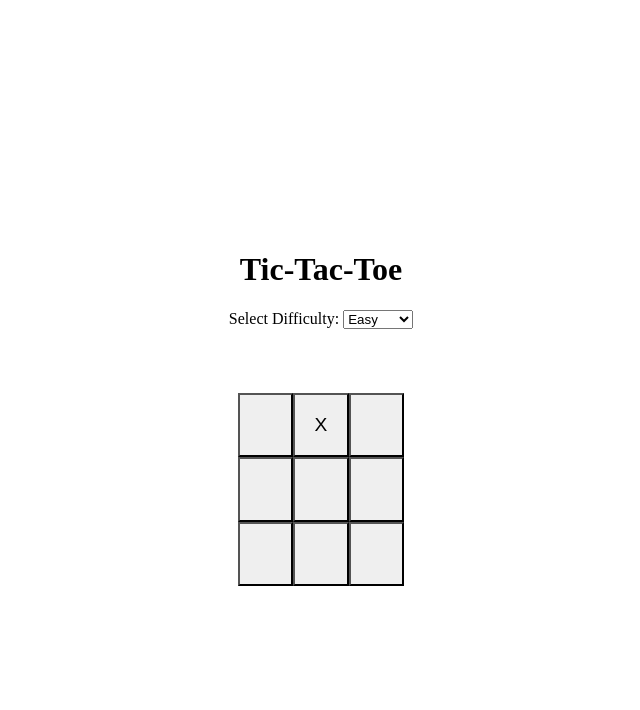
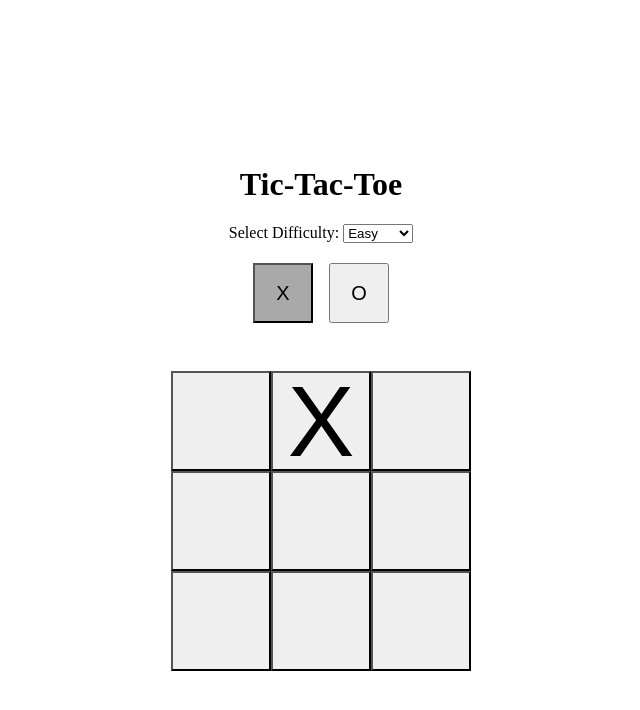
Before and after one commit to NathanElshaw/Indepth-Js, a plain HTML site: page Assignments/TicTacToe/index.html in a window 1280 px wide. Both pictures are taken after a click on the button 640 px from the left and 447 px from the top of the page. Shown: the whole page, without its empty margins (319-959 px from the left). Drawn offline with Linux system fonts and the light colour scheme.

Commit message:
Add most of Frontend

```diff
--- a/Assignments/TicTacToe/core.js
+++ b/Assignments/TicTacToe/core.js
@@ -1,12 +1,34 @@
 const gameBox = document.querySelectorAll("#gameBox");
+const markX = document.querySelector("#markX");
+const markO = document.querySelector("#markO");
+
+let mark = "X";
+let arr = [];
+markX.addEventListener("click", (event) => {
+  markX.classList.add("assigned");
+  markO.classList.remove("assigned");
+  mark = "X";
+  event.preventDefault();
+});
+markO.addEventListener("click", (event) => {
+  markO.classList.add("assigned");
+  markX.classList.remove("assigned");
+  mark = "O";
+  event.preventDefault();
+});
+
+const Player = () => {};
 
 gameBox.forEach((box) => {
-  console.log(box);
   box.addEventListener("click", () => {
-    if (box.textContent != null) {
-      box.textContent = "X";
-    } else {
-      console.log("filled already");
-    }
+    arr.push(box);
+    box.textContent = mark;
+    checkWin();
   });
 });
+
+function checkWin() {
+  if ((arr[(0, 2)].textContent = "O")) {
+    alert("game over");
+  }
+}
--- a/Assignments/TicTacToe/index.html
+++ b/Assignments/TicTacToe/index.html
@@ -19,6 +19,10 @@
           <option value="medium">Medium</option>
           <option value="hard">Hard</option>
         </select>
+        <div class="switch">
+          <button id="markX" class="assigned">X</button>
+          <button id="markO">O</button>
+        </div>
       </form>
     </div>
     <div class="gameContain">
--- a/Assignments/TicTacToe/styles.css
+++ b/Assignments/TicTacToe/styles.css
@@ -7,7 +7,25 @@ body {
 }
 
 form {
-  margin-bottom: 4em;
+  margin-bottom: 3em;
+}
+
+.switch {
+  display: flex;
+  justify-content: center;
+  gap: 1em;
+}
+
+.assigned {
+  background-color: darkgray;
+}
+
+#markX,
+#markO {
+  margin-top: 1em;
+  font-size: 20px;
+  width: 3em;
+  height: 3em;
 }
 
 .gameContain {
@@ -17,10 +35,13 @@ form {
   gap: 0;
 }
 
-button {
+#gameBox {
   flex: 1;
   display: flex;
   border-radius: 0%;
-  font-size: larger;
-  padding: 1em;
+  font-size: 100px;
+  width: 1em;
+  height: 1em;
+  align-items: center;
+  justify-content: center;
 }
```
